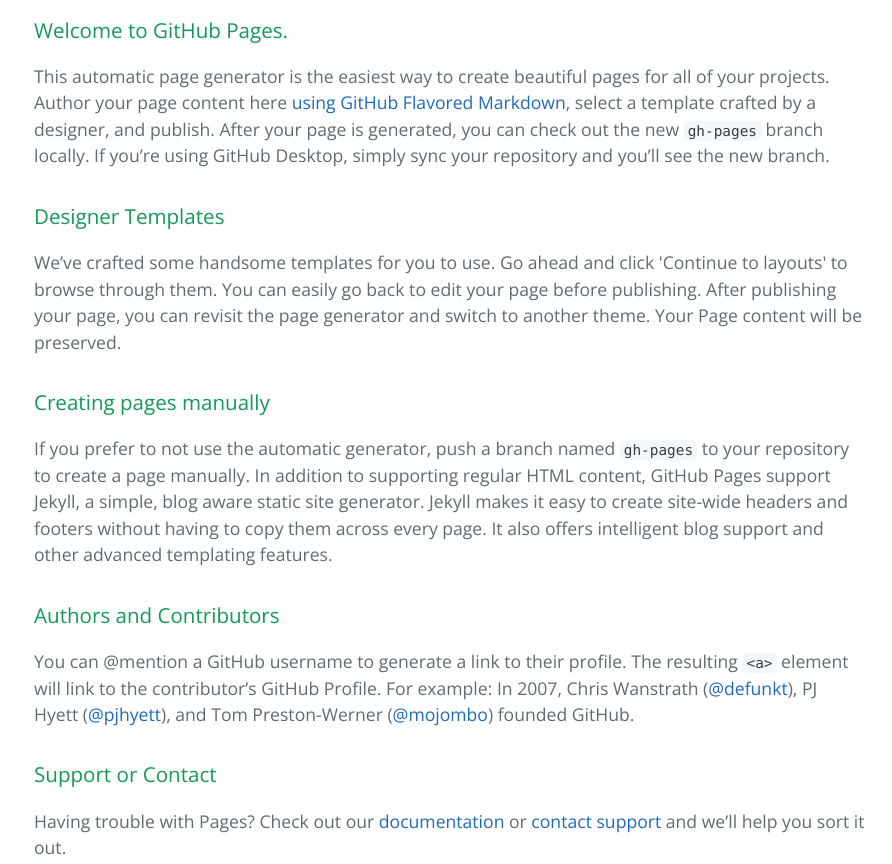
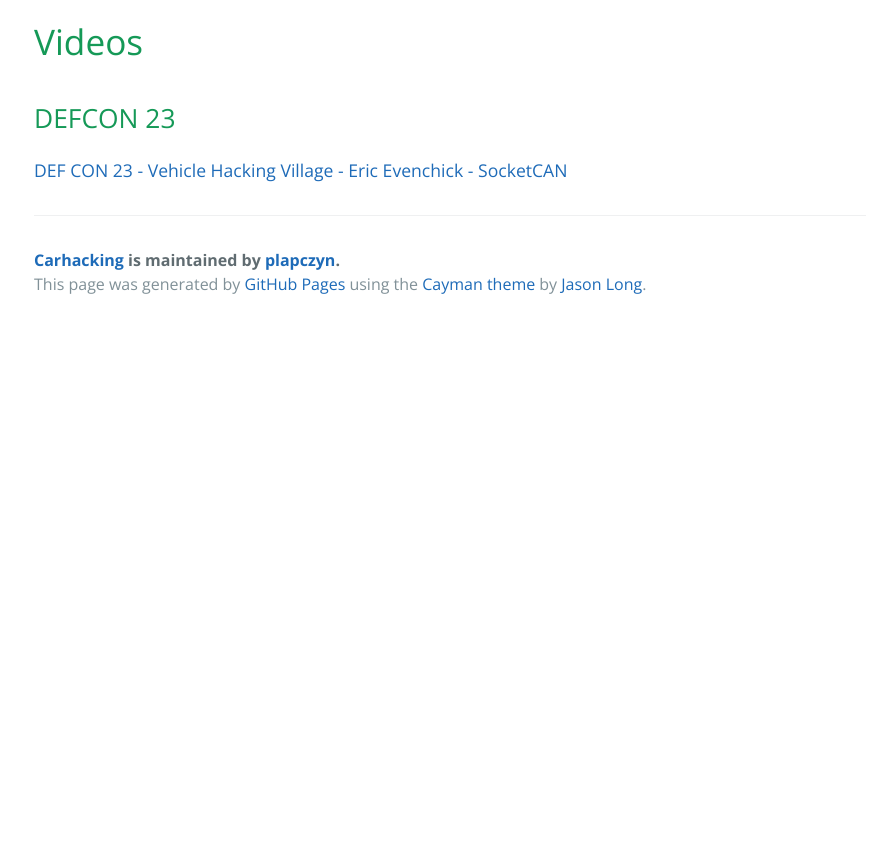
Before and after one commit to plapczyn/carhacking, a plain HTML site: page index.html in a window 1280 px wide. Shown: the part 400-1264 px from the top of the page, without its empty margins (190-1082 px from the left). After the commit the page ends 800 px from the top, so only its background shows below. Drawn offline with nearby package versions, Linux system fonts and the light colour scheme.

```diff
--- a/index.html
+++ b/index.html
@@ -19,30 +19,13 @@
     </section>
 
     <section class="main-content">
-      <h3>
-<a id="welcome-to-github-pages" class="anchor" href="#welcome-to-github-pages" aria-hidden="true"><span aria-hidden="true" class="octicon octicon-link"></span></a>Welcome to GitHub Pages.</h3>
+      <h1>
+<a id="videos" class="anchor" href="#videos" aria-hidden="true"><span aria-hidden="true" class="octicon octicon-link"></span></a>Videos</h1>
 
-<p>This automatic page generator is the easiest way to create beautiful pages for all of your projects. Author your page content here <a href="https://guides.github.com/features/mastering-markdown/">using GitHub Flavored Markdown</a>, select a template crafted by a designer, and publish. After your page is generated, you can check out the new <code>gh-pages</code> branch locally. If you’re using GitHub Desktop, simply sync your repository and you’ll see the new branch.</p>
+<h2>
+<a id="defcon-23" class="anchor" href="#defcon-23" aria-hidden="true"><span aria-hidden="true" class="octicon octicon-link"></span></a>DEFCON 23</h2>
 
-<h3>
-<a id="designer-templates" class="anchor" href="#designer-templates" aria-hidden="true"><span aria-hidden="true" class="octicon octicon-link"></span></a>Designer Templates</h3>
-
-<p>We’ve crafted some handsome templates for you to use. Go ahead and click 'Continue to layouts' to browse through them. You can easily go back to edit your page before publishing. After publishing your page, you can revisit the page generator and switch to another theme. Your Page content will be preserved.</p>
-
-<h3>
-<a id="creating-pages-manually" class="anchor" href="#creating-pages-manually" aria-hidden="true"><span aria-hidden="true" class="octicon octicon-link"></span></a>Creating pages manually</h3>
-
-<p>If you prefer to not use the automatic generator, push a branch named <code>gh-pages</code> to your repository to create a page manually. In addition to supporting regular HTML content, GitHub Pages support Jekyll, a simple, blog aware static site generator. Jekyll makes it easy to create site-wide headers and footers without having to copy them across every page. It also offers intelligent blog support and other advanced templating features.</p>
-
-<h3>
-<a id="authors-and-contributors" class="anchor" href="#authors-and-contributors" aria-hidden="true"><span aria-hidden="true" class="octicon octicon-link"></span></a>Authors and Contributors</h3>
-
-<p>You can @mention a GitHub username to generate a link to their profile. The resulting <code>&lt;a&gt;</code> element will link to the contributor’s GitHub Profile. For example: In 2007, Chris Wanstrath (<a href="https://github.com/defunkt" class="user-mention">@defunkt</a>), PJ Hyett (<a href="https://github.com/pjhyett" class="user-mention">@pjhyett</a>), and Tom Preston-Werner (<a href="https://github.com/mojombo" class="user-mention">@mojombo</a>) founded GitHub.</p>
-
-<h3>
-<a id="support-or-contact" class="anchor" href="#support-or-contact" aria-hidden="true"><span aria-hidden="true" class="octicon octicon-link"></span></a>Support or Contact</h3>
-
-<p>Having trouble with Pages? Check out our <a href="https://help.github.com/pages">documentation</a> or <a href="https://github.com/contact">contact support</a> and we’ll help you sort it out.</p>
+<p><a href="https://www.youtube.com/watch?v=Ym8xFGO0llY"> DEF CON 23 - Vehicle Hacking Village - Eric Evenchick - SocketCAN</a></p>
 
       <footer class="site-footer">
         <span class="site-footer-owner"><a href="https://github.com/plapczyn/carhacking">Carhacking</a> is maintained by <a href="https://github.com/plapczyn">plapczyn</a>.</span>
```
Also changed, not shown: params.json (+1 -1 lines).
